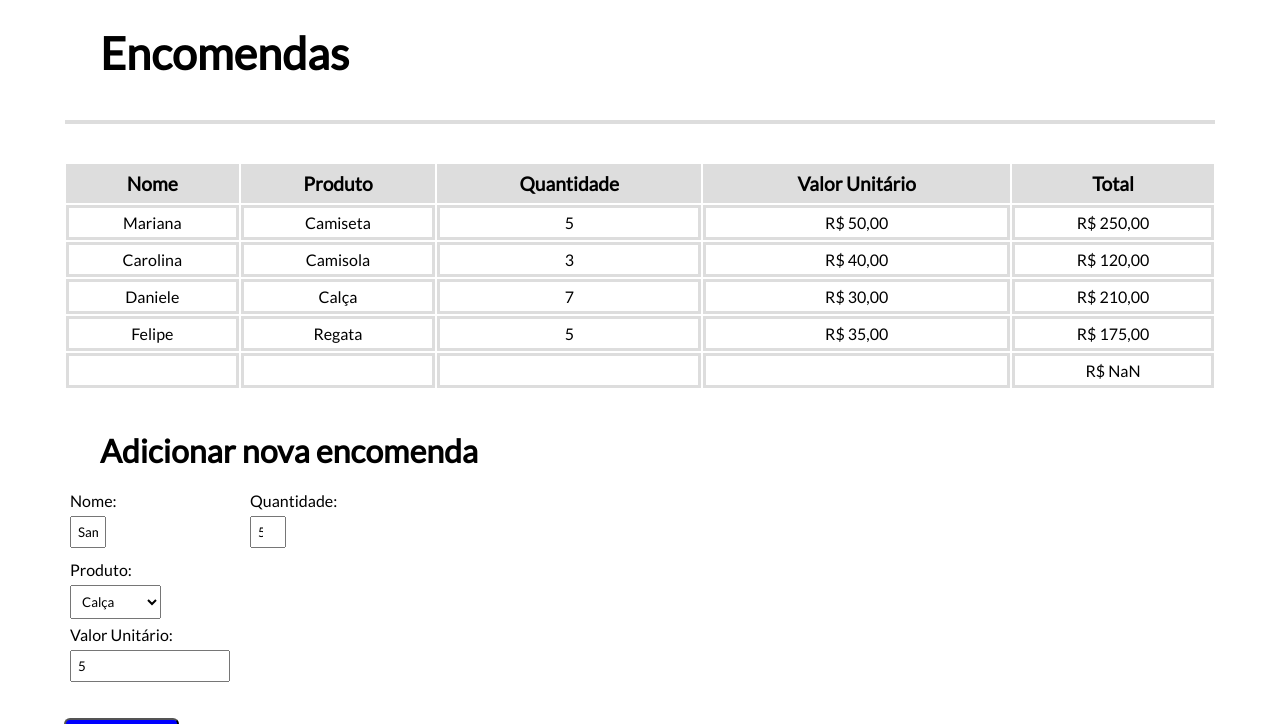
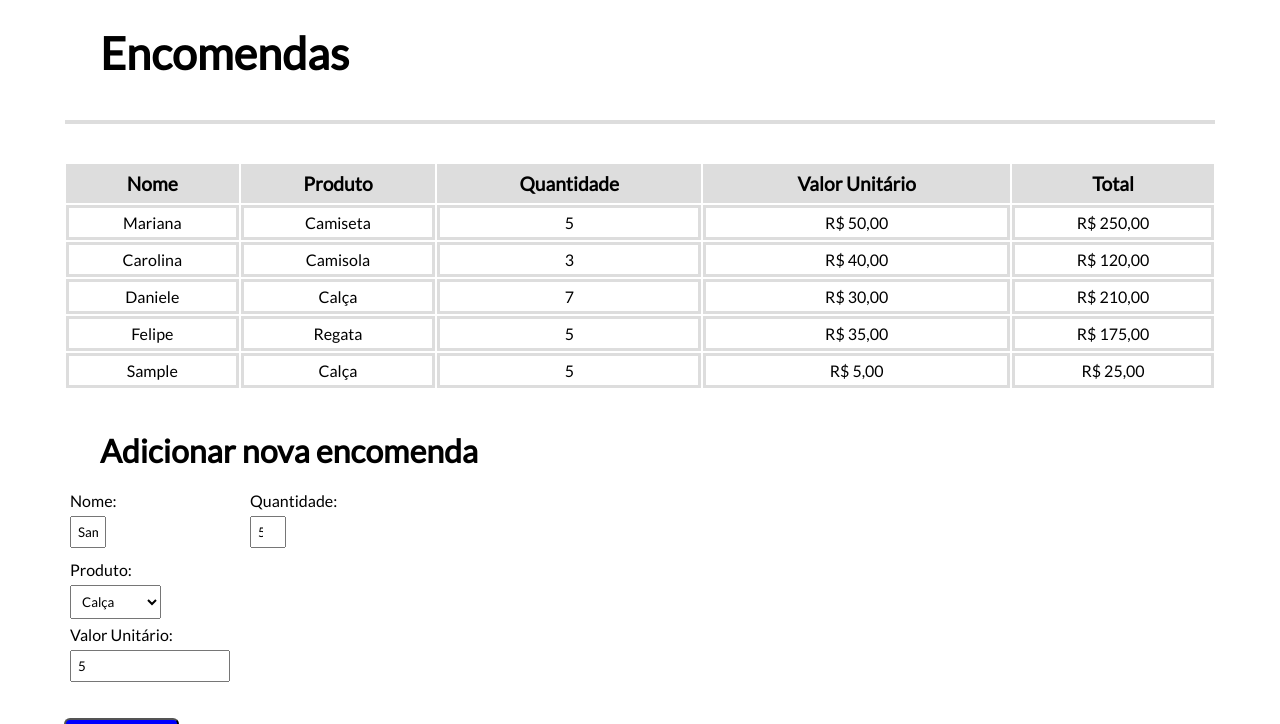
Before and after one commit to SbgVit0r/Treinando-JS, a plain HTML site: page index.html in a window 1280 px wide. Both pictures are taken after typing "Sample", "5", "5" into the empty fields and a click on the button "Adicionar". Shown: the part 107-831 px from the top of the page. Drawn offline with Linux system fonts and the light colour scheme.

Commit message:
Resolvendo problema

```diff
--- a/adicionarRoupa.js
+++ b/adicionarRoupa.js
@@ -2,23 +2,24 @@ var botaoAdicionar = document.querySelector("#adicionar-encomenda");
 
 
 botaoAdicionar.addEventListener("click", function(event){
+    event.preventDefault();
+
     var linha = document.createElement("tr");
     var coluna = document.createElement("td");
     var coluna2 = document.createElement("td");
     var coluna3 = document.createElement("td");
     var coluna4 = document.createElement("td");
     var coluna5 = document.createElement("td");
-    var nome =  document.getElementsByClassName(".info-nome").value;
-    var qtde = document.getElementsByClassName(".info-produto").value;
-    var produto = document.getElementsByClassName(".info-qtd").value;
-    var preco = document.getElementsByClassName(".info-valor").value;
+    var nome =  document.querySelector("#nome").value;
+    var produto  = document.querySelector("#produto").value;
+    var qtde = document.querySelector("#qtd").value;
+    var preco = parseFloat(document.querySelector("#valor").value);
     var total = calculaTotal(preco, qtde)
-    event.preventDefault();
 
     coluna.textContent = nome;
-    coluna2.textContent = qtde;
-    coluna3.textContent = produto;
-    coluna4.textContent = preco;
+    coluna2.textContent = produto;
+    coluna3.textContent = qtde;
+    coluna4.textContent = formataValor(preco);
     coluna5.textContent = total;
 
     linha.appendChild(coluna);
--- a/index.html
+++ b/index.html
@@ -73,7 +73,7 @@
 
                 <div class="grupo2">
                     <label class="texto-campo" for="nome">Produto:</label><br>
-                    <select class="selecionador" name="nome" id="nome" placeholder="Selecione">
+                    <select class="selecionador" name="nome" id="produto" placeholder="Selecione">
                         <option value="Calça">Calça</option>
                         <option value="Cueca">Camiseta</option>
                         <option value="Meia">Camisola</option>
@@ -83,7 +83,7 @@
 
                 <div class="grupo2">
                     <label class="texto-campo" for="nome">Valor Unitário:</label><br>
-                    <input type="number" name="nome" id="nome" placeholder="Digite o valor unitario do produto">
+                    <input type="number" name="nome" id="valor" placeholder="Digite o valor unitario do produto">
                 </div>
                 <button id="adicionar-encomenda" type="submit">Adicionar</button>
             </form>
```
